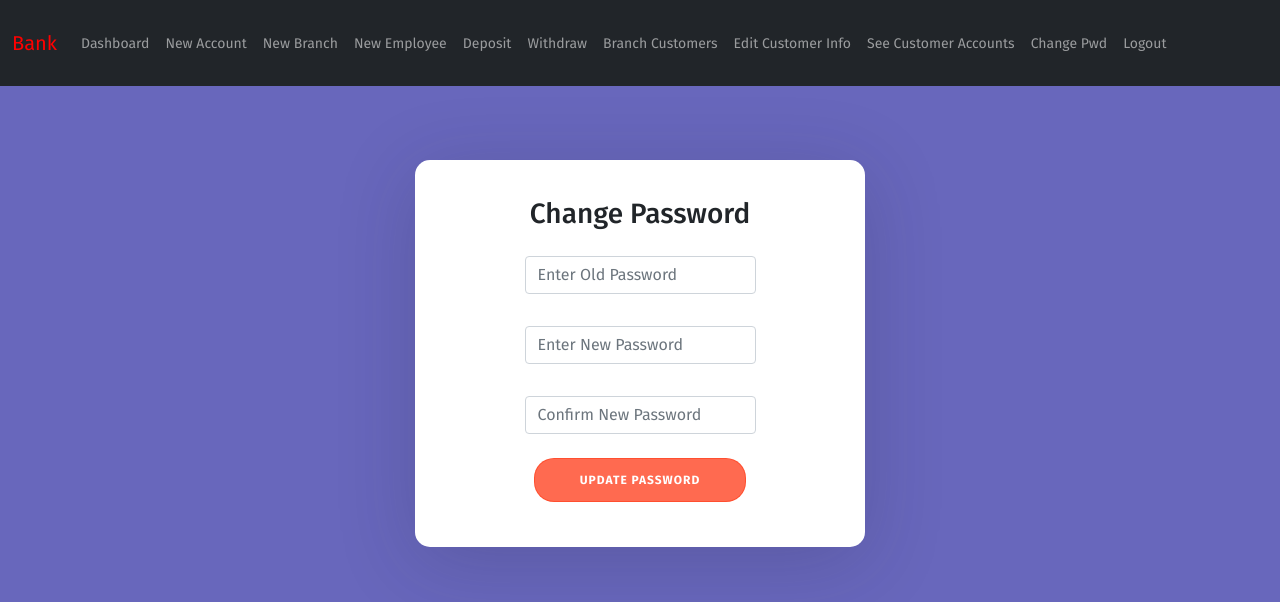
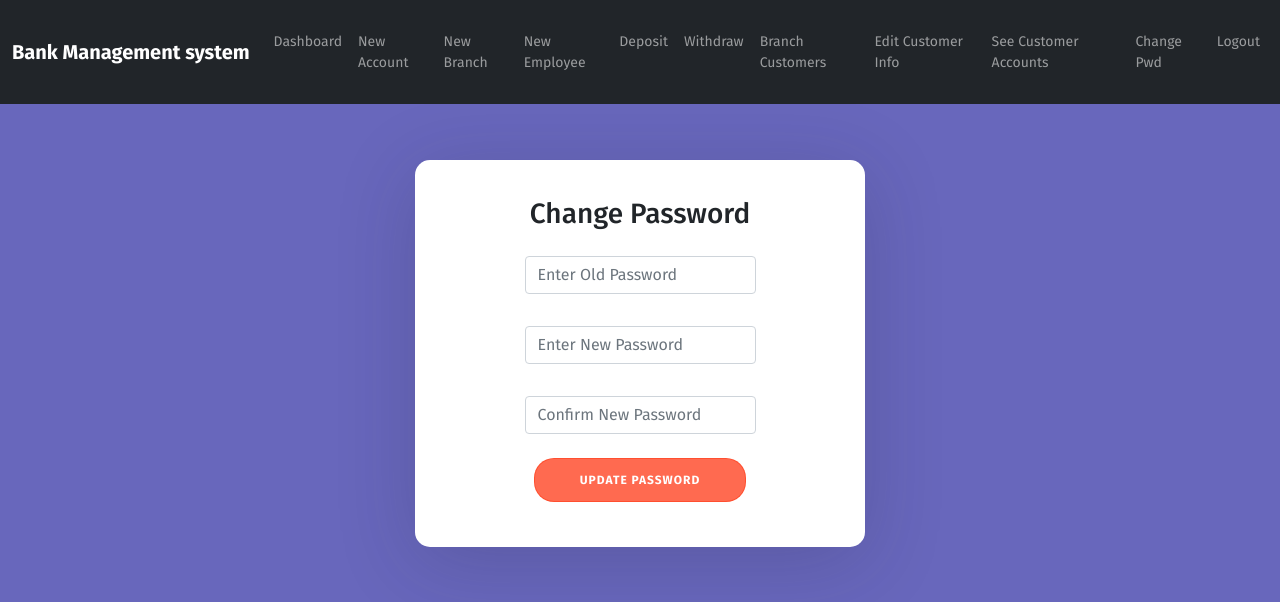
Before and after one commit to homewardgamer/Banking-Management-Frontend, a React (Create React App) app: page /change-pwd in a window 1280 px wide. Shown: the top 602 px of the page. Built offline with nearby package versions, Linux system fonts and the light colour scheme.

Commit message:
updated header in admin and cus navbar

```diff
--- a/src/components/Cards/CardsAdmin.js
+++ b/src/components/Cards/CardsAdmin.js
@@ -72,7 +72,7 @@ export default function CardSnippet(props) {
                     variant="h6"
                     component="div"
                   ></Typography>
-                  <Typography variant="body2" color="text.secondary" >
+                  <Typography variant="body2" color="text.secondary" style={{fontWeight:"bold"}}>
                     {item.note}
                   </Typography>
                 </CardContent>
--- a/src/components/Cards/CardsCus.js
+++ b/src/components/Cards/CardsCus.js
@@ -72,7 +72,7 @@ export default function CardSnippet(props) {
                     variant="h6"
                     component="div"
                   ></Typography>
-                  <Typography variant="body2" color="text.secondary" >
+                  <Typography variant="body2" color="text.secondary" style={{fontWeight:"bold"}}>
                     {item.note}
                   </Typography>
                 </CardContent>
--- a/src/components/admin/withdrawMoney.js
+++ b/src/components/admin/withdrawMoney.js
@@ -48,7 +48,7 @@ function WithdrawMoney() {
       <form
         style={{
           marginTop:"1rem",
-          background:"#6867bc",
+          // background:"#6867bc",
           padding: "2.85rem",
           }}
       >
--- a/src/components/customer/seeaccountinfo.js
+++ b/src/components/customer/seeaccountinfo.js
@@ -26,7 +26,7 @@ function SeeAccount() {
         <div className="auth-wrapper">
           <h1 style={{ margin: "2%" }}>Account(s) Information</h1>
           <div class="wrapper">
-            <table class="table  table-hover">
+            <table class="table  table-hover" >
               <thead>
                 <tr className="table-dark">
                   <th scope="col">Account ID</th>
--- a/src/components/login.js
+++ b/src/components/login.js
@@ -102,7 +102,7 @@ function Login() {
         </div> */}
 
         <div className="d-grid">
-          <button type="submit" className="btn btn-primary" onClick={loginApi}>
+          <button type="submit" className="btn bb" onClick={loginApi}>
             Submit
           </button>
         </div>
--- a/src/components/navbaradmin.js
+++ b/src/components/navbaradmin.js
@@ -10,8 +10,8 @@ function NavbarAdmin() {
   return (
     <nav className="navbar fixed-top navbar-expand-lg navbar-dark bg-dark" style={{backgroundColor:"#302f49 !important"}}>
       <div className="container-fluid">
-        <Link className="navbar-brand" to="/" style={{ color: "red" }}>
-          Bank
+        <Link className="navbar-brand" to="/" style={{  fontWeight:"bold" }}>
+          Bank Management system
         </Link>
         <button
           className="navbar-toggler"
--- a/src/components/navbarcus.js
+++ b/src/components/navbarcus.js
@@ -10,8 +10,8 @@ function NavBarCus() {
     <div>
       <nav className="navbar fixed-top navbar-expand-lg navbar-dark bg-dark">
         <div className="container-fluid">
-          <Link className="navbar-brand" to="/" style={{ color: "red" }}>
-            Bank
+          <Link className="navbar-brand" to="/" style={{ color: "red", fontWeight:"bold" }}>
+            Bank Management System
           </Link>
           <button
             className="navbar-toggler"
--- a/src/css/card-style.css
+++ b/src/css/card-style.css
@@ -102,7 +102,8 @@ p{
   }
 
   .card-imgcolor{
-    background:linear-gradient(to right, #54e38e, #41c7af);
+    /* background:linear-gradient(to right, #54e38e, #41c7af); */
+    background: #302f49;
   }
 
 .card:hover{
@@ -111,7 +112,8 @@ p{
 .card-body-big{
     color: #fff;
     padding: 1rem 0 !important;
-    background:linear-gradient(to right, #41d8dd, #5183ee);
+    /* background:linear-gradient(to right, #41d8dd, #5183ee); */
+    background: linear-gradient(to bottom, #4b4883, #363557);
     border-radius: 0.6em;
     width: 60%;
     margin-left: auto;
--- a/src/css/login.css
+++ b/src/css/login.css
@@ -1,6 +1,7 @@
 body{
     margin: 0;
     background: #6867bc;
+    /* background-image:url("../img/bank.jpg") ; */
 }
 .header {
     display: flex;
--- a/src/registercus.js
+++ b/src/registercus.js
@@ -84,7 +84,7 @@ function Registeration() {
       </header>
       <form id="register"
         style={{
-          background:"#6867bc",
+          // background:"#6867bc",
           paddingBottom: "1rem",
         }}
       >
```
